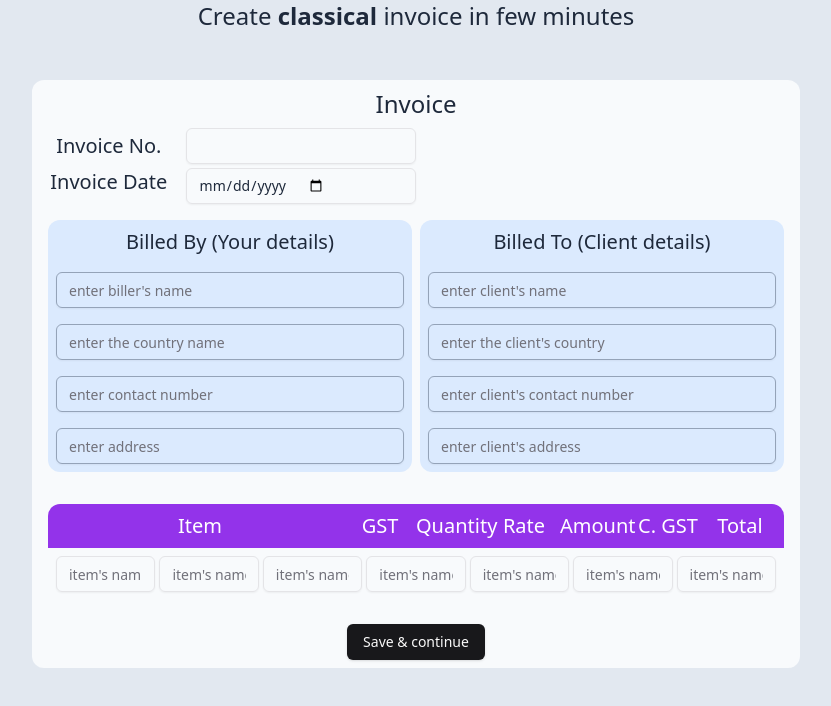
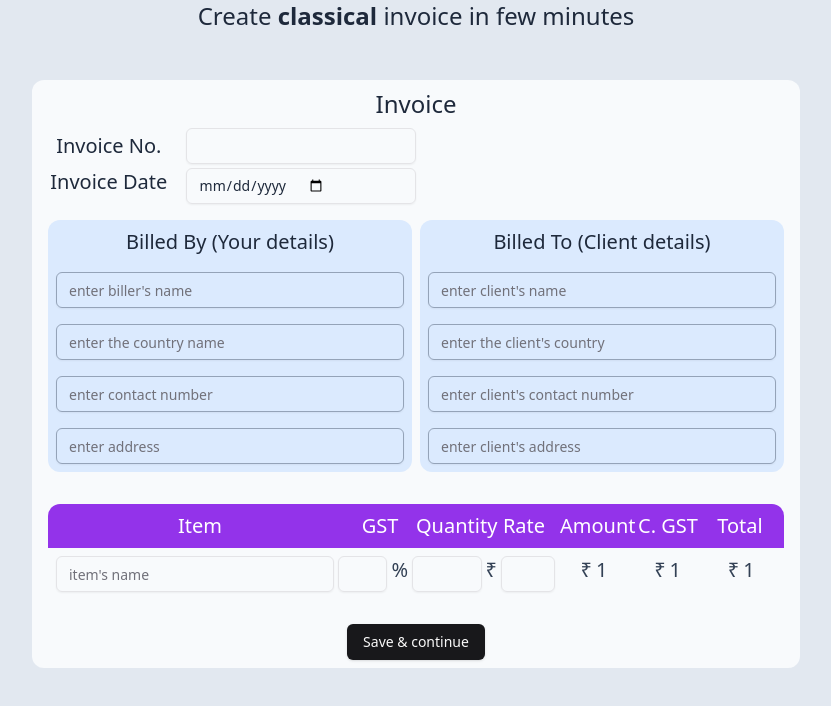
Before and after one commit to pankajkoree/invoice_generator, a Next.js app: page /classical in a window 1280 px wide. Shown: the top 706 px of the page, without its empty margins (224-1055 px from the left). Built offline with nearby package versions, Linux system fonts and the light colour scheme.

Commit message:
classical invoice

```diff
--- a/src/app/classical/page.tsx
+++ b/src/app/classical/page.tsx
@@ -109,23 +109,28 @@ const Classical = () => {
             <div className="xl:w-[40%]">
               <Input placeholder="item's name" />
             </div>
-            <div className="xl:w-[40%]">
-              <Input placeholder="item's name" />
+            <div className="xl:w-[10%] flex justify-center text-slate-700 gap-1">
+              <Input />
+              <p> % </p>
             </div>
-            <div className="xl:w-[40%]">
-              <Input placeholder="item's name" />
+            <div className="xl:w-[10%] flex justify-center text-slate-700 gap-1">
+              <Input />
             </div>
-            <div className="xl:w-[40%]">
-              <Input placeholder="item's name" />
+            <div className="xl:w-[10%] flex justify-center text-slate-700 gap-1">
+              <p> ₹ </p>
+              <Input />
             </div>
-            <div className="xl:w-[40%]">
-              <Input placeholder="item's name" />
+            <div className="xl:w-[10%] flex justify-center text-slate-700 gap-1">
+              <p> ₹ </p>
+              <Label className="text-xl">{1}</Label>
             </div>
-            <div className="xl:w-[40%]">
-              <Input placeholder="item's name" />
+            <div className="xl:w-[10%] flex justify-center text-slate-700 gap-1">
+              <p> ₹ </p>
+              <Label className="text-xl">{1}</Label>
             </div>
-            <div className="xl:w-[40%]">
-              <Input placeholder="item's name" />
+            <div className="xl:w-[10%] flex justify-center text-slate-700 gap-1">
+              <p> ₹ </p>
+              <Label className="text-xl">{1}</Label>
             </div>
           </div>
         </div>
```
